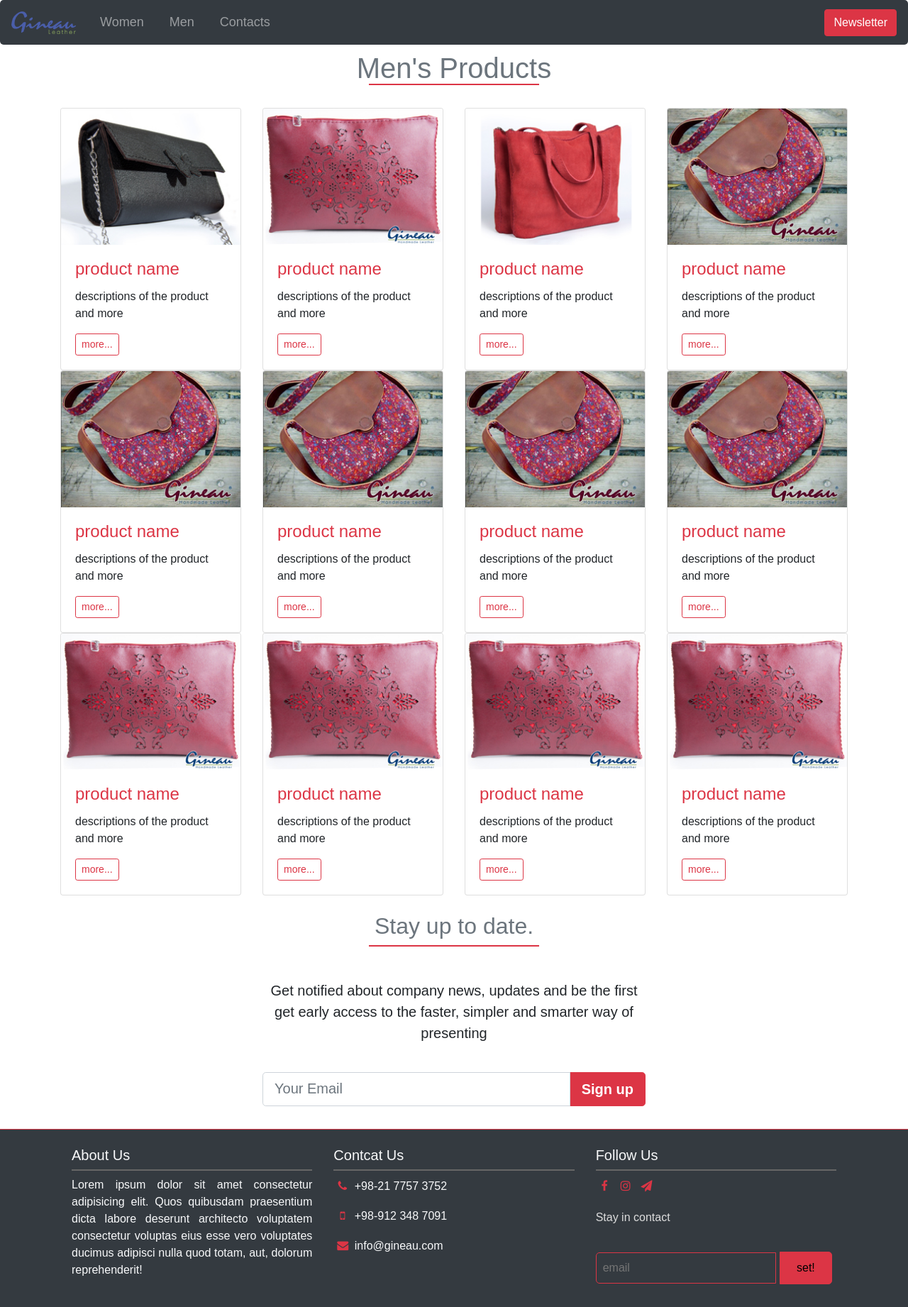
After one commit to Rahimz/gineau, a Django app: template products/templates/products/products_list_m.html in a window 1280 px wide. The commit adds this page. Shown: the whole page at 71% size. Run offline with Django 3.2, Linux system fonts and the light colour scheme; the template is opened without the code that fills it, so the values that code supplies are empty; parts of the project's set-up code (start-up, migrations or seed data) failed here and were passed over; some libraries are stand-ins or nearby versions.

Commit message:
the link in navbar for men and women edited

```diff
--- a/products/templates/products/base_n.html
+++ b/products/templates/products/base_n.html
@@ -57,13 +57,13 @@
                     <div class="collapse navbar-collapse" id="sample-id">
                         <ul class="navbar-nav mr-auto">
                             <li class="nav-item">
-                                <a href="#" class="nav-link">Women</a>
+                                <a href="{% url 'products:womenproductlistview' %}" class="nav-link">Women</a>
                             </li>
                             <li class="nav-item">
-                                <a href="#" class="nav-link">Men</a>
+                                <a href="{% url 'products:menproductlistview' %}" class="nav-link">Men</a>
                             </li>
                             <li class="nav-item">
-                                <a href="#" class="nav-link">Contacts</a>
+                                <a href="#contacts" class="nav-link">Contacts</a>
                             </li>
                         </ul>
                         <button href="#" data-toggle="modal" data-target="#custom-modal"
@@ -130,7 +130,7 @@
         <div class="container">
             <div class="row p-3">
                 <div class="col-sm-6 col-md-4 widget-box">
-                    <h5 class="widget-title py-2">About Us</h5>
+                    <h5 class="widget-title py-2" id="contacts">About Us</h5>
                     <p class="text-justify">
                         Lorem ipsum dolor sit amet consectetur adipisicing elit. Quos quibusdam praesentium dicta labore
                         deserunt architecto voluptatem consectetur voluptas eius esse vero voluptates ducimus adipisci
--- /dev/null
+++ b/products/templates/products/products_list_m.html
@@ -0,0 +1,140 @@
+<head>
+
+    {% extends 'products/base_n.html' %}
+
+    {% block title %}Men's Products{% endblock %}
+
+    {% load static %}
+
+</head>
+
+{% block content %}
+<!-- ------------ start of Woman products --------------- -->
+<div class="container product-container position-relative">
+    <h1 class="text-muted text-center mt-5 py-4 custom-h2-title">Men's Products</h2>
+        <div class="row wow fadeInUp">
+            <div class="col-sm-6 col-lg-3">
+                <div class="card">
+                    <img class="card-img-top" src="{% static 'images/sample_01.jpg' %}" alt="">
+                    <div class="card-body">
+                        <h4 class="card-title text-danger">product name</h4>
+                        <p class="card-text">descriptions of the product and more </p>
+                        <a href="#" class="btn btn-sm btn-outline-danger">more...</a>
+                    </div>
+                </div>
+            </div>
+            <div class="col-sm-6 col-lg-3">
+                <div class="card">
+                    <img class="card-img-top" src="{% static 'images/sample_02.jpg' %}" alt="">
+                    <div class="card-body">
+                        <h4 class="card-title text-danger">product name</h4>
+                        <p class="card-text">descriptions of the product and more </p>
+                        <a href="#" class="btn btn-sm btn-outline-danger">more...</a>
+                    </div>
+                </div>
+            </div>
+            <div class="col-sm-6 col-lg-3">
+                <div class="card">
+                    <img class="card-img-top" src="{% static 'images/sample_03.jpg' %}" alt="">
+                    <div class="card-body">
+                        <h4 class="card-title text-danger">product name</h4>
+                        <p class="card-text">descriptions of the product and more </p>
+                        <a href="#" class="btn btn-sm btn-outline-danger">more...</a>
+                    </div>
+                </div>
+            </div>
+            <div class="col-sm-6 col-lg-3">
+                <div class="card">
+                    <img class="card-img-top" src="{% static 'images/sample_04.jpg' %}" alt="">
+                    <div class="card-body">
+                        <h4 class="card-title text-danger">product name</h4>
+                        <p class="card-text">descriptions of the product and more </p>
+                        <a href="#" class="btn btn-sm btn-outline-danger">more...</a>
+                    </div>
+                </div>
+            </div>
+            <div class="col-sm-6 col-lg-3">
+                <div class="card">
+                    <img class="card-img-top" src="{% static 'images/sample_04.jpg' %}" alt="">
+                    <div class="card-body">
+                        <h4 class="card-title text-danger">product name</h4>
+                        <p class="card-text">descriptions of the product and more </p>
+                        <a href="#" class="btn btn-sm btn-outline-danger">more...</a>
+                    </div>
+                </div>
+            </div>
+            <div class="col-sm-6 col-lg-3">
+                <div class="card">
+                    <img class="card-img-top" src="{% static 'images/sample_04.jpg' %}" alt="">
+                    <div class="card-body">
+                        <h4 class="card-title text-danger">product name</h4>
+                        <p class="card-text">descriptions of the product and more </p>
+                        <a href="#" class="btn btn-sm btn-outline-danger">more...</a>
+                    </div>
+                </div>
+            </div>
+            <div class="col-sm-6 col-lg-3">
+                <div class="card">
+                    <img class="card-img-top" src="{% static 'images/sample_04.jpg' %}" alt="">
+                    <div class="card-body">
+                        <h4 class="card-title text-danger">product name</h4>
+                        <p class="card-text">descriptions of the product and more </p>
+                        <a href="#" class="btn btn-sm btn-outline-danger">more...</a>
+                    </div>
+                </div>
+            </div>
+            <div class="col-sm-6 col-lg-3">
+                <div class="card">
+                    <img class="card-img-top" src="{% static 'images/sample_04.jpg' %}" alt="">
+                    <div class="card-body">
+                        <h4 class="card-title text-danger">product name</h4>
+                        <p class="card-text">descriptions of the product and more </p>
+                        <a href="#" class="btn btn-sm btn-outline-danger">more...</a>
+                    </div>
+                </div>
+            </div>
+            <div class="col-sm-6 col-lg-3">
+                <div class="card">
+                    <img class="card-img-top" src="{% static 'images/sample_02.jpg' %}" alt="">
+                    <div class="card-body">
+                        <h4 class="card-title text-danger">product name</h4>
+                        <p class="card-text">descriptions of the product and more </p>
+                        <a href="#" class="btn btn-sm btn-outline-danger">more...</a>
+                    </div>
+                </div>
+            </div>
+            <div class="col-sm-6 col-lg-3">
+                <div class="card">
+                    <img class="card-img-top" src="{% static 'images/sample_02.jpg' %}" alt="">
+                    <div class="card-body">
+                        <h4 class="card-title text-danger">product name</h4>
+                        <p class="card-text">descriptions of the product and more </p>
+                        <a href="#" class="btn btn-sm btn-outline-danger">more...</a>
+                    </div>
+                </div>
+            </div>
+            <div class="col-sm-6 col-lg-3">
+                <div class="card">
+                    <img class="card-img-top" src="{% static 'images/sample_02.jpg' %}" alt="">
+                    <div class="card-body">
+                        <h4 class="card-title text-danger">product name</h4>
+                        <p class="card-text">descriptions of the product and more </p>
+                        <a href="#" class="btn btn-sm btn-outline-danger">more...</a>
+                    </div>
+                </div>
+            </div>
+            <div class="col-sm-6 col-lg-3">
+                <div class="card">
+                    <img class="card-img-top" src="{% static 'images/sample_02.jpg' %}" alt="">
+                    <div class="card-body">
+                        <h4 class="card-title text-danger">product name</h4>
+                        <p class="card-text">descriptions of the product and more </p>
+                        <a href="#" class="btn btn-sm btn-outline-danger">more...</a>
+                    </div>
+                </div>
+            </div>
+        </div>
+</div>
+
+
+{% endblock %}
--- a/products/urls.py
+++ b/products/urls.py
@@ -8,10 +8,10 @@
 urlpatterns = [
     # path('', views.IndexView.as_view(), name='index'),
     path('', views.HomeView.as_view(), name='home'),
-    path('products/', views.ProductListView, name='productlistview'),
+    path('women/', views.WomenProductListView, name='womenproductlistview'),
+    path('men/', views.MenProductListView, name='menproductlistview'),
     path('<int:pk>/', views.DetailView.as_view(), name='detail'),
 
     path('<int:product_id>/images/', views.prdimage, name='prdimage'),
 	path('blog/', views.blog.as_view(), name='blog'),
-
 ]
```
Also changed, not shown: products/templates/products/products_list_w.html (added, +140 -0 lines).
